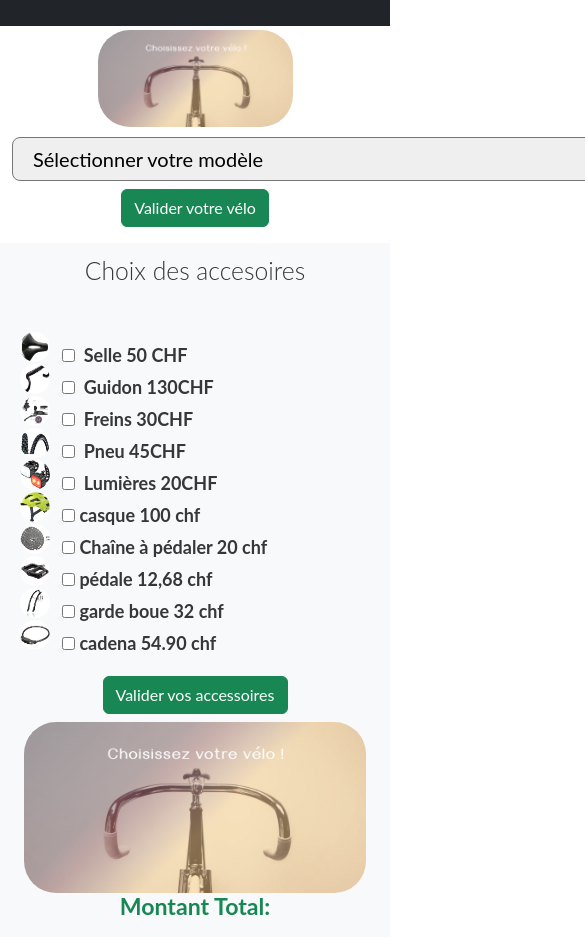
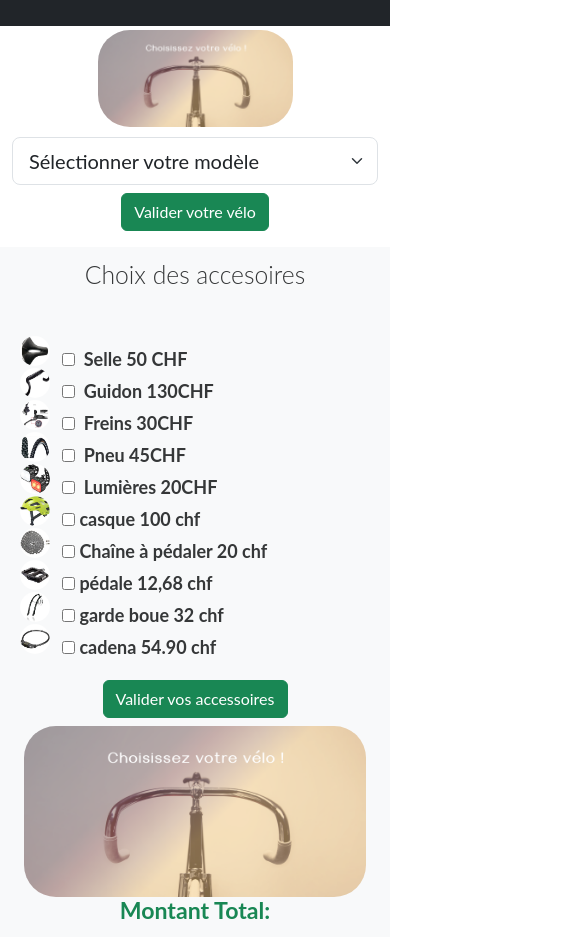
Before and after one commit to Realise-Formation-Digital/23.02-JS-Projet-Bike, a plain HTML site: page index.html in a window 390 px wide. Shown: the part 3840-4777 px from the top of the page, 585 px wide, since content can reach past the window. Drawn offline with nearby package versions, Linux system fonts and the light colour scheme.

Commit message:
select-responsive

```diff
--- a/index.html
+++ b/index.html
@@ -223,7 +223,7 @@
                 <div class="container text-center">
                     <div class="row">
                         <div class="col-sm-8">
-                            <select class="form-select-lg my-2" aria-label="Default select example" id="bike">
+                            <select class="form-select form-select-lg my-2" aria-label="Default select example" id="bike">
                                 <option selected>Sélectionner votre modèle</option>
                                 <option value="1">UH-3 ce modèle vous offrira les sensations du tour de france.</option>
                                 <option value="2">BH-9 ce modèle vous offrira compfort et le respect des autres become
```
